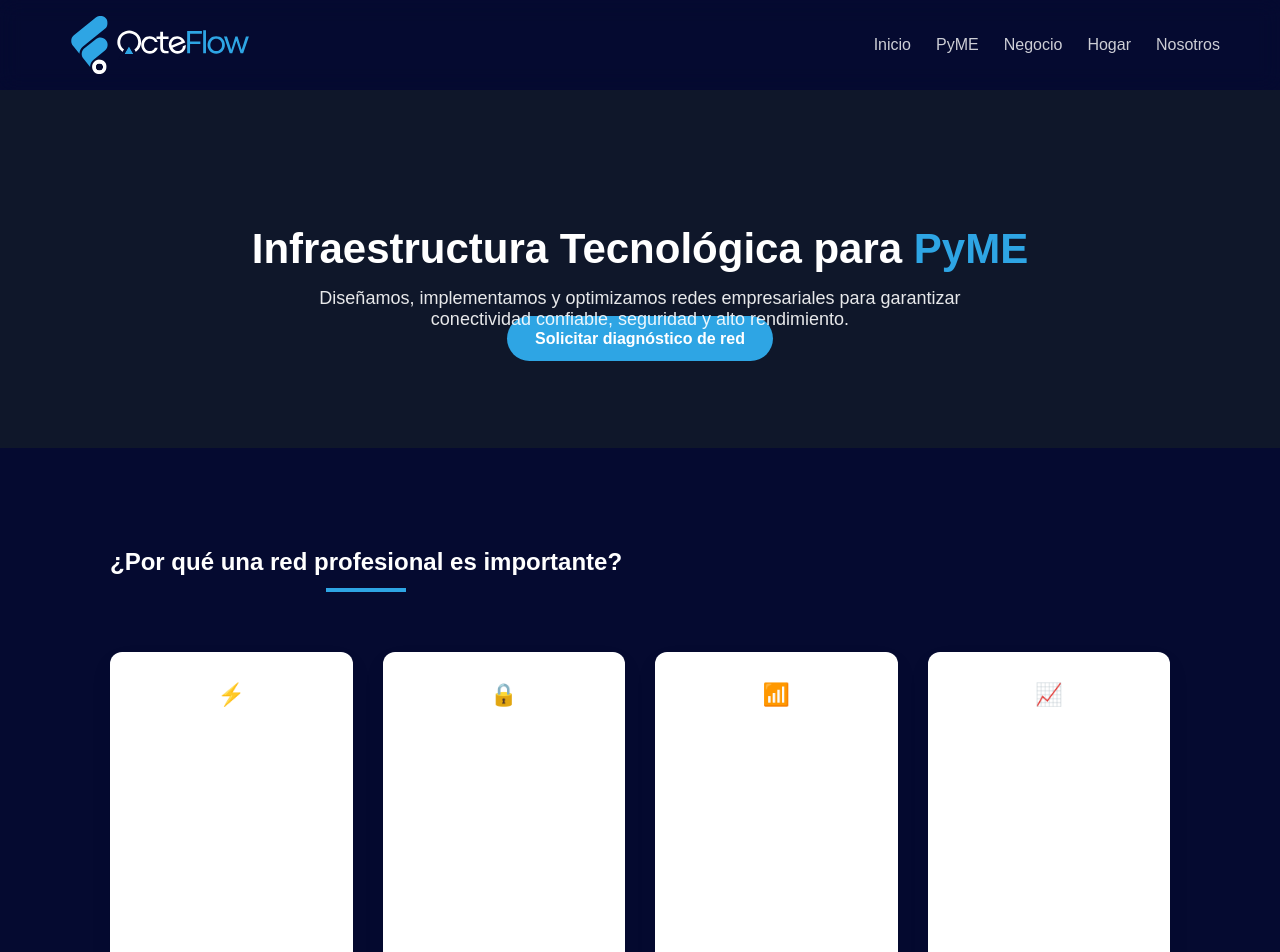
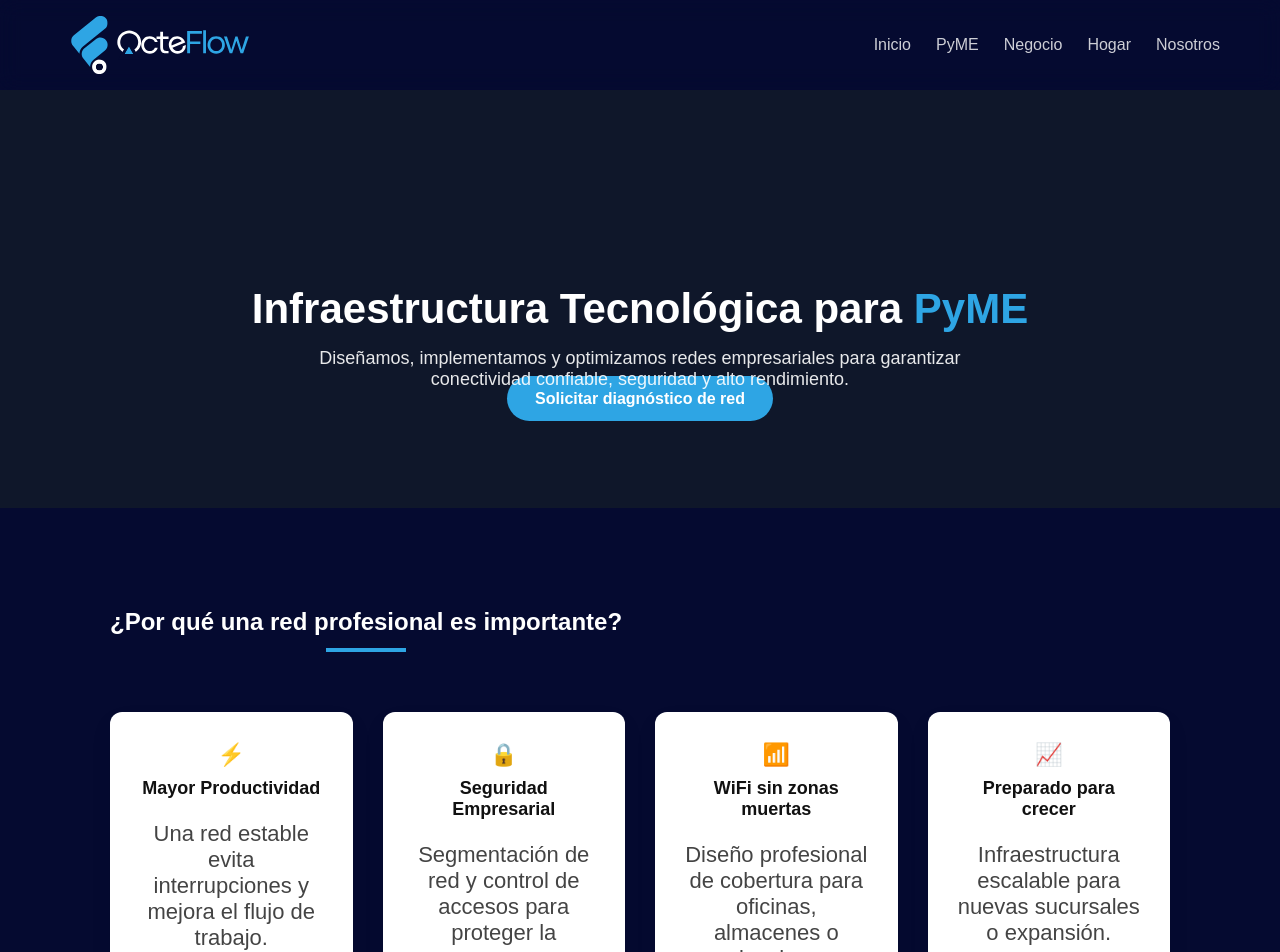
Before and after one commit to OcteFlow/octeflow-site, a Next.js app: page /pyme in a window 1280 px wide. Shown: the top 952 px of the page. Built offline with nearby package versions, Linux system fonts and the light colour scheme.

Commit message:
Update globals.css

```diff
--- a/styles/globals.css
+++ b/styles/globals.css
@@ -982,7 +982,7 @@ line-height:1.5;
 background:#0f172a;
 color:white;
 text-align:center;
-padding:100px 20px;
+padding:160px 20px 100px 20px;
 }
 
 .page-hero h1{
@@ -1056,6 +1056,7 @@ margin-top:40px;
 
 .benefit-card{
 background:white;
+color:#111;
 padding:30px;
 border-radius:12px;
 text-align:center;
@@ -1066,6 +1067,10 @@ font-size:22px;
 .benefit-card h3{
 margin-top:10px;
 font-size:18px;
+}
+
+.benefit-card p{
+color:#444;
 }
 
 .cta-section{
```
